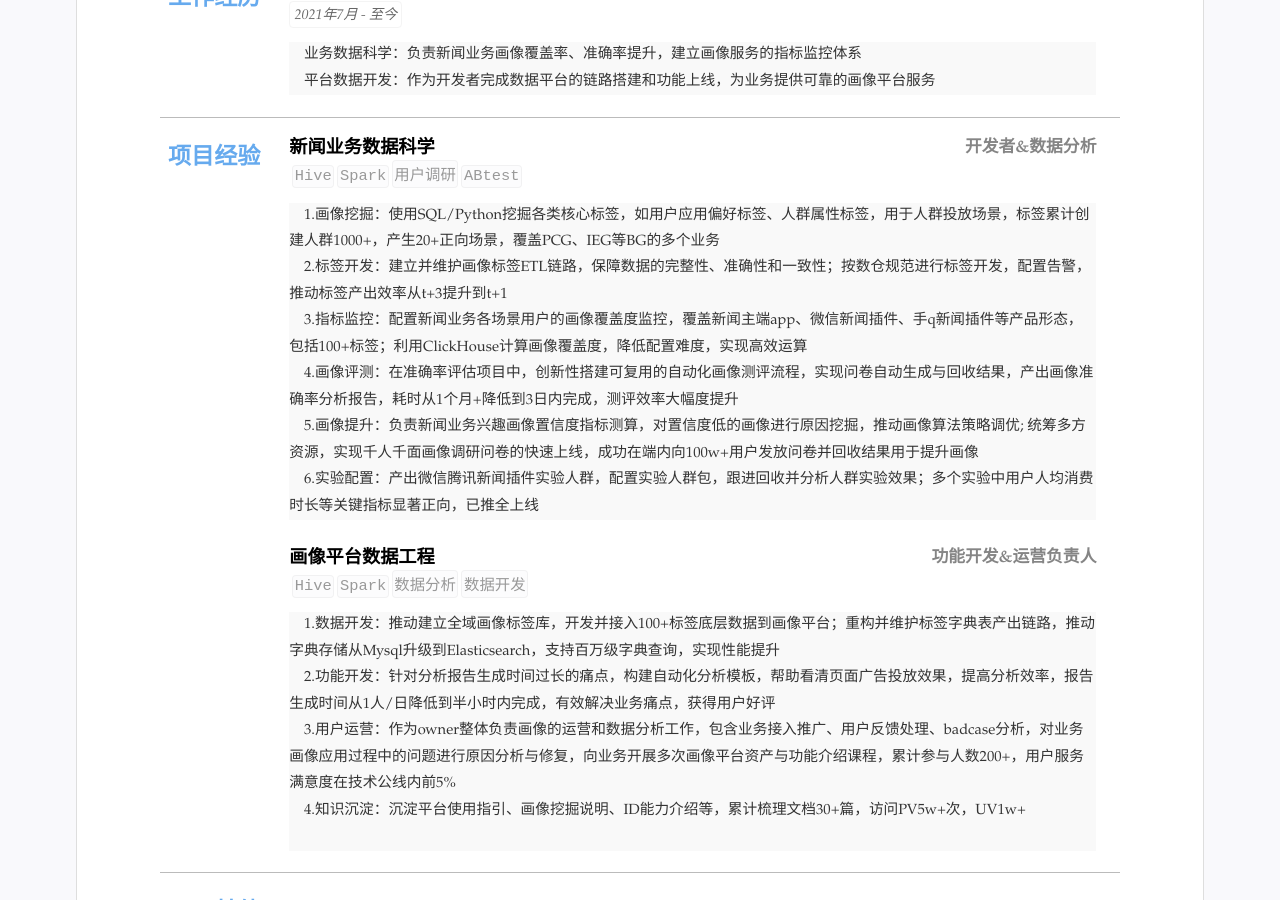
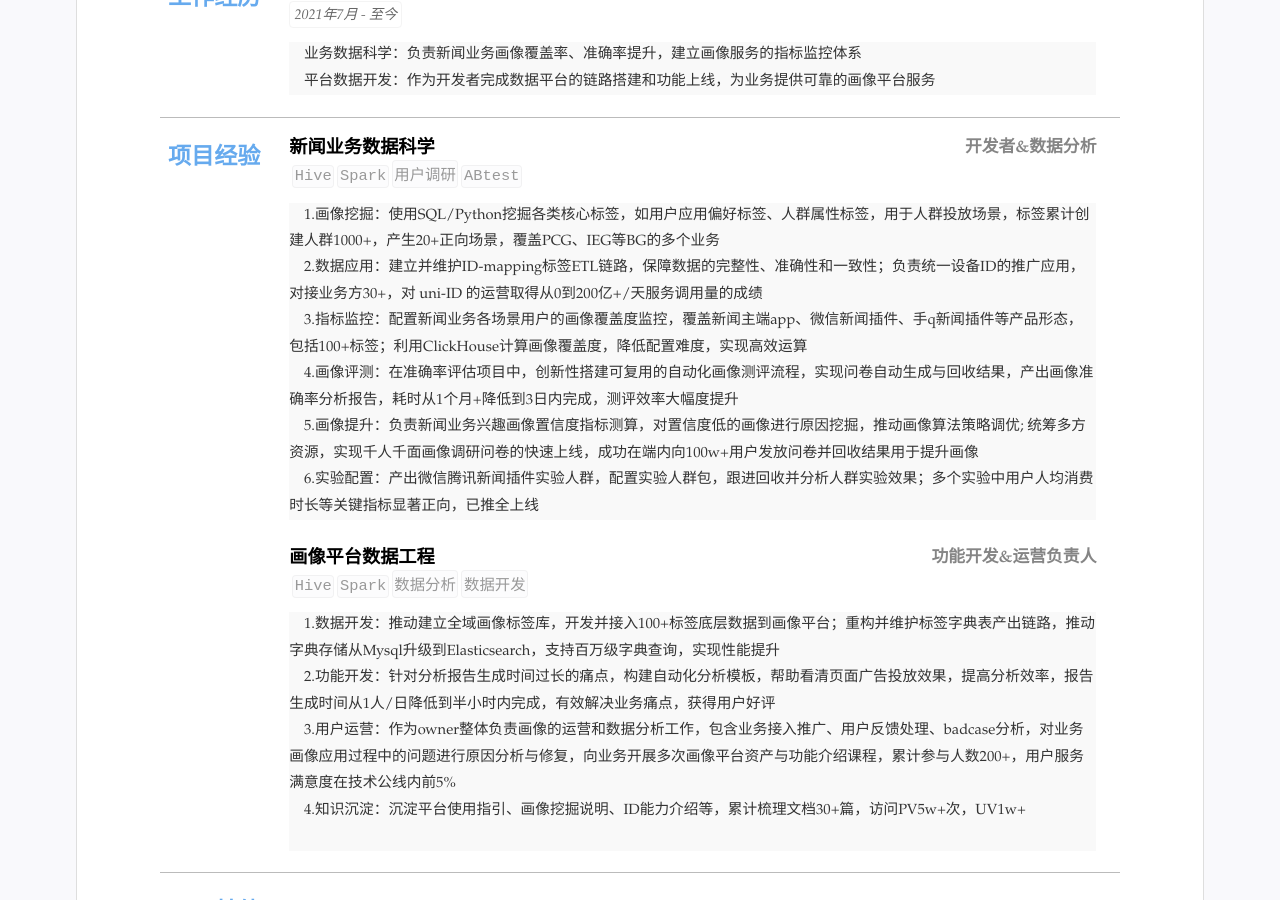
Before and after one commit to kyod-bu/cv, a Jekyll site: the page built from index.html, in a window 1280 px wide and 900 px high, scrolled down 821 px. Built offline with Jekyll 4.4.1, drawn with Linux system fonts in a browser that asks for light colours.

Commit message:
Update resume.yml

```diff
--- a/_data/resume.yml
+++ b/_data/resume.yml
@@ -109,7 +109,7 @@ main: #简历主要内容，
     - 用户调研
     - ABtest
     detail: 1.画像挖掘：使用SQL/Python挖掘各类核心标签，如用户应用偏好标签、人群属性标签，用于人群投放场景，标签累计创建人群1000+，产生20+正向场景，覆盖PCG、IEG等BG的多个业务 <br>  &nbsp &nbsp
-            2.标签开发：建立并维护画像标签ETL链路，保障数据的完整性、准确性和一致性；按数仓规范进行标签开发，配置告警，推动标签产出效率从t+3提升到t+1 <br>  &nbsp &nbsp
+            2.数据应用：建立并维护ID-mapping标签ETL链路，保障数据的完整性、准确性和一致性；负责统一设备ID的推广应用，对接业务方30+，对 uni-ID 的运营取得从0到200亿+/天服务调用量的成绩 <br>  &nbsp &nbsp
             3.指标监控：配置新闻业务各场景用户的画像覆盖度监控，覆盖新闻主端app、微信新闻插件、手q新闻插件等产品形态，包括100+标签；利用ClickHouse计算画像覆盖度，降低配置难度，实现高效运算 <br>  &nbsp &nbsp
             4.画像评测：在准确率评估项目中，创新性搭建可复用的自动化画像测评流程，实现问卷自动生成与回收结果，产出画像准确率分析报告，耗时从1个月+降低到3日内完成，测评效率大幅度提升  <br>  &nbsp &nbsp
             5.画像提升：负责新闻业务兴趣画像置信度指标测算，对置信度低的画像进行原因挖掘，推动画像算法策略调优; 统筹多方资源，实现千人千面画像调研问卷的快速上线，成功在端内向100w+用户发放问卷并回收结果用于提升画像  <br>  &nbsp &nbsp
```
